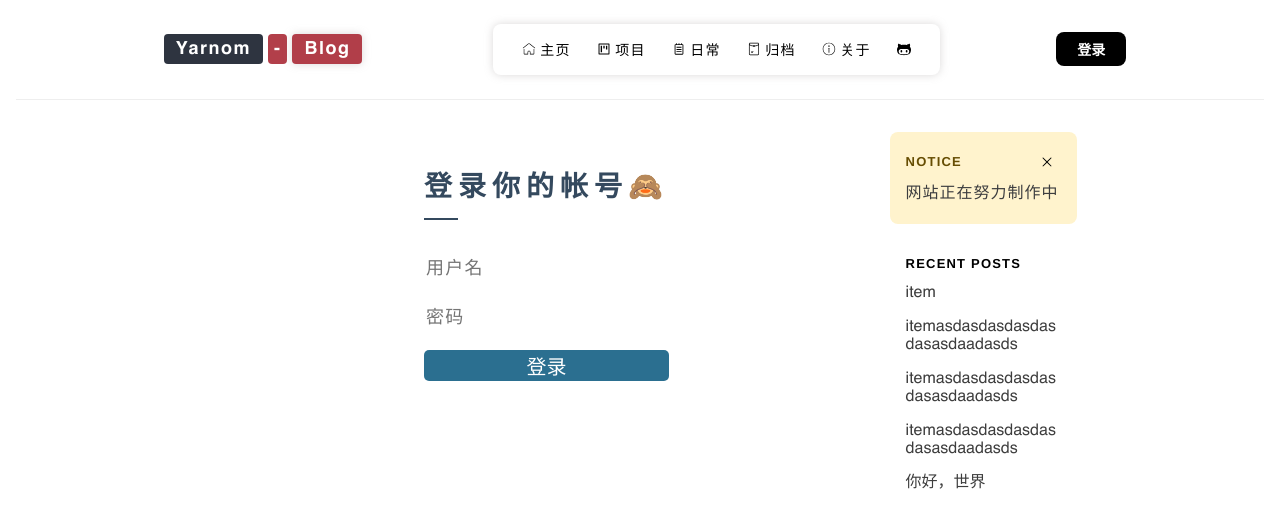
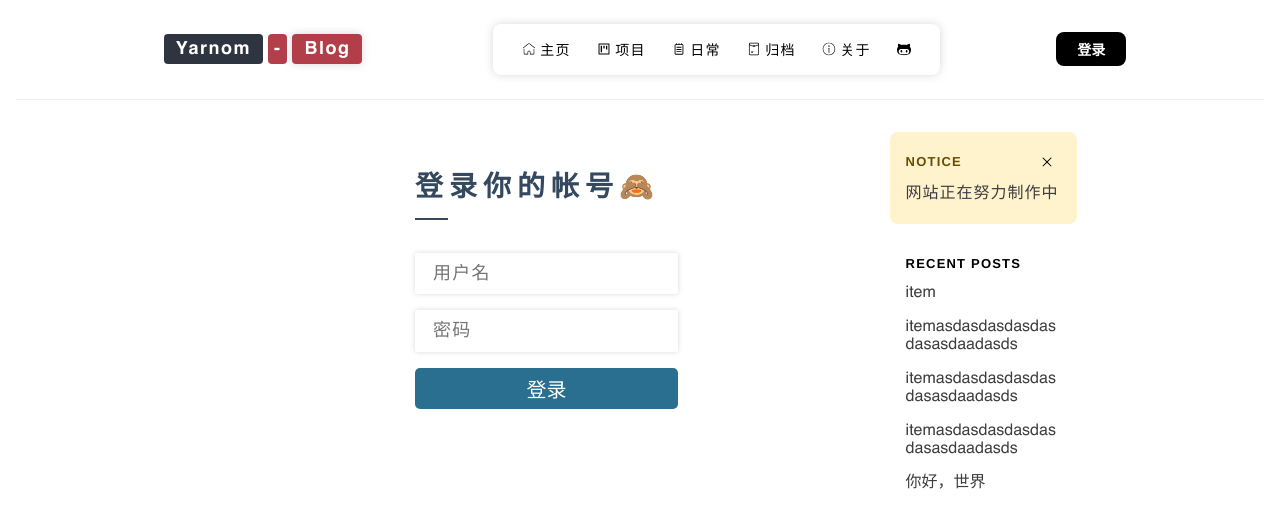
Before and after one commit to fengyarnom/whisper, a React (Create React App) app: page /Login in a window 1280 px wide. Shown: the top 528 px of the page. Built offline with nearby package versions, Linux system fonts and the light colour scheme.

Commit message:
:sparkles: Beautify `Login` Page This means that this stage is complete

```diff
--- a/src/pages/Login/Login.scss
+++ b/src/pages/Login/Login.scss
@@ -33,8 +33,17 @@
                     border:none;
                     outline: none;
                     letter-spacing: 1.3px;
-                    border-radius: 6px;
-                    transition: 1s;
+                    border-radius: 12px;
+                    transition: 0.8s;
+                    box-shadow: 0px 0px 5px 0px #a19a9a61;
+                    border-radius: 2px;
+                    padding: 0.3em 1em;
+                    color: #797676;
+                }
+                input:focus{
+                    padding: 0.5em 1em;
+                    color:#353232;
+                    box-shadow: 0px 0px 5px 0px #a19a9a61;
                 }
                 button{
                     font-size: 20px;
@@ -43,6 +52,7 @@
                     color:white;
                     border-radius: 5px;
                     background-color: #196387eb;
+                    padding:0.3em 0;
                 }
             }
         }
```
